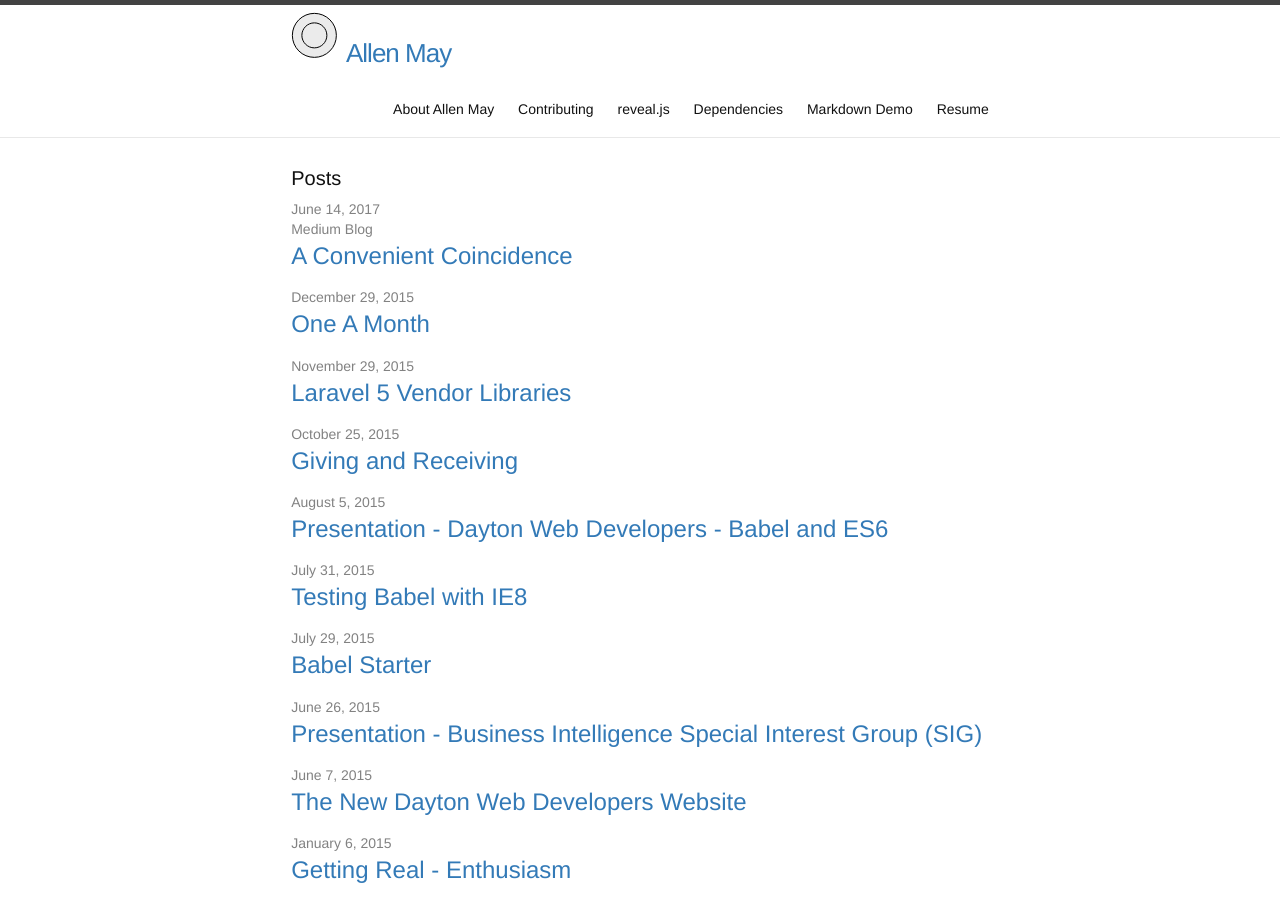
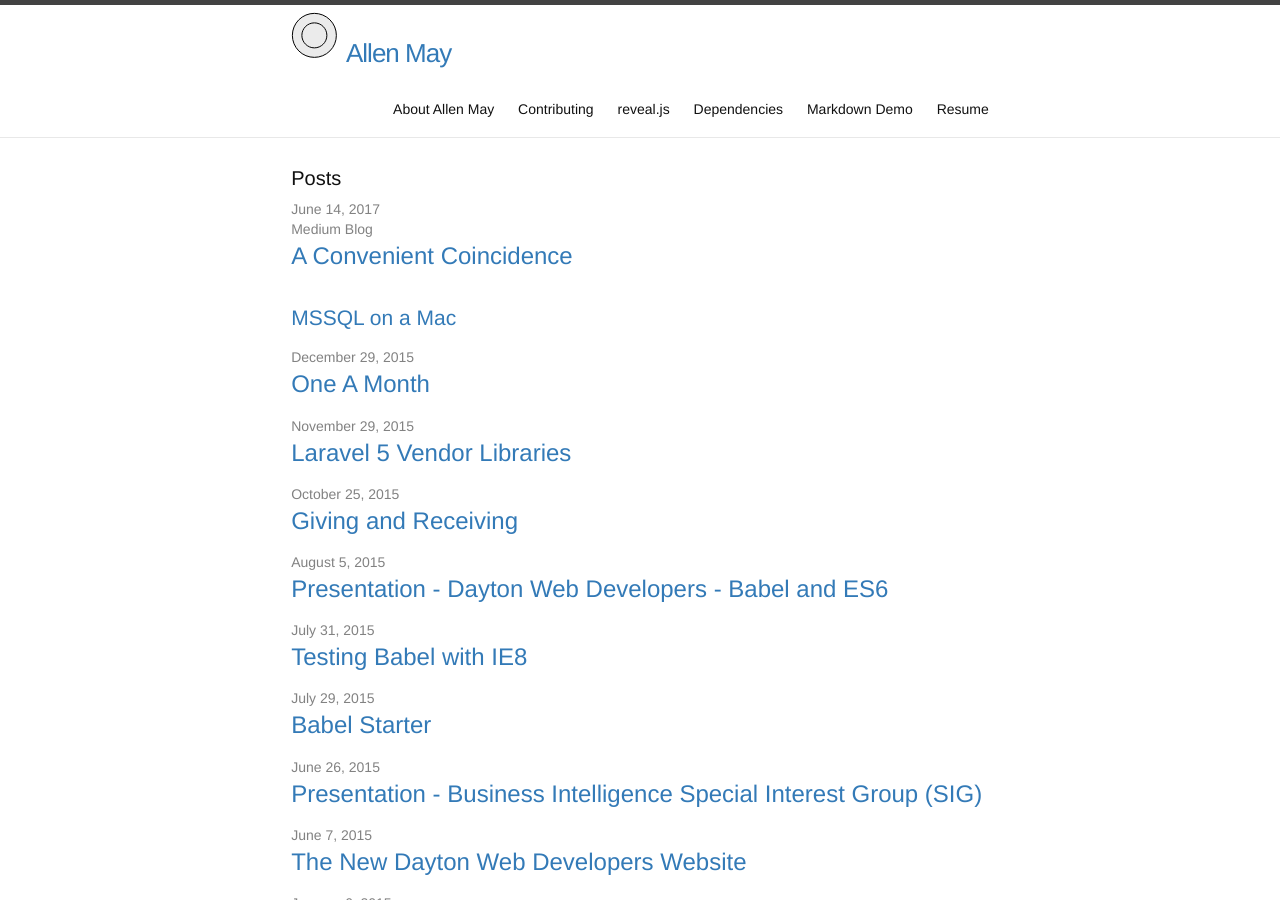
Before and after one commit to AllenMay/allenmay.github.io, a Jekyll site: the page built from index.html, in a window 1280 px wide and 900 px high. Built offline with Jekyll 4.4.1, drawn with Linux system fonts in a browser that asks for light colours; nearby versions of some CDN libraries.

Commit message:
Add link to download presentation

```diff
--- a/index.html
+++ b/index.html
@@ -12,7 +12,9 @@ layout: default
       <span class="post-meta">Medium Blog</span>
 
         <h2>
-          <a class="post-link" href="https://medium.com/@allenhmay_74590/a-convenient-coincidence-98dabc09fb41">A Convenient Coincidence</a>
+          <a class="post-link" href="https://medium.com/@allenhmay_74590/a-convenient-coincidence-98dabc09fb41">A Convenient Coincidence</a><br>
+          <a href="http://allenmay.github.io/docs/MSSQL_on_Mac.pdf">MSSQL on a Mac</a>
+
         </h2>
       </li>
 
```
